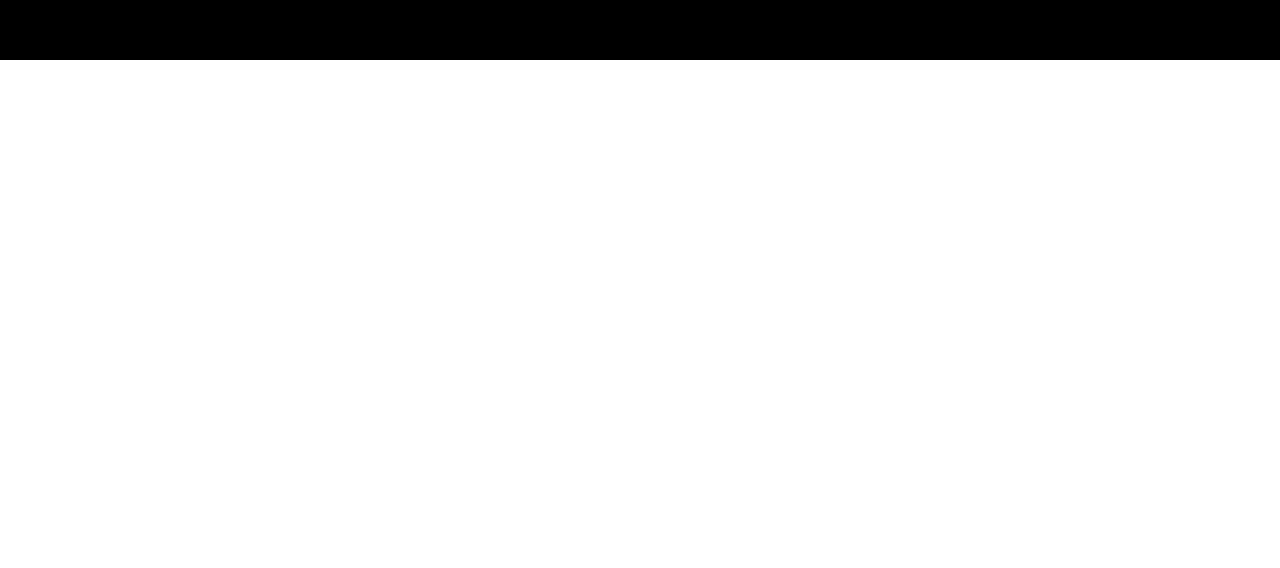
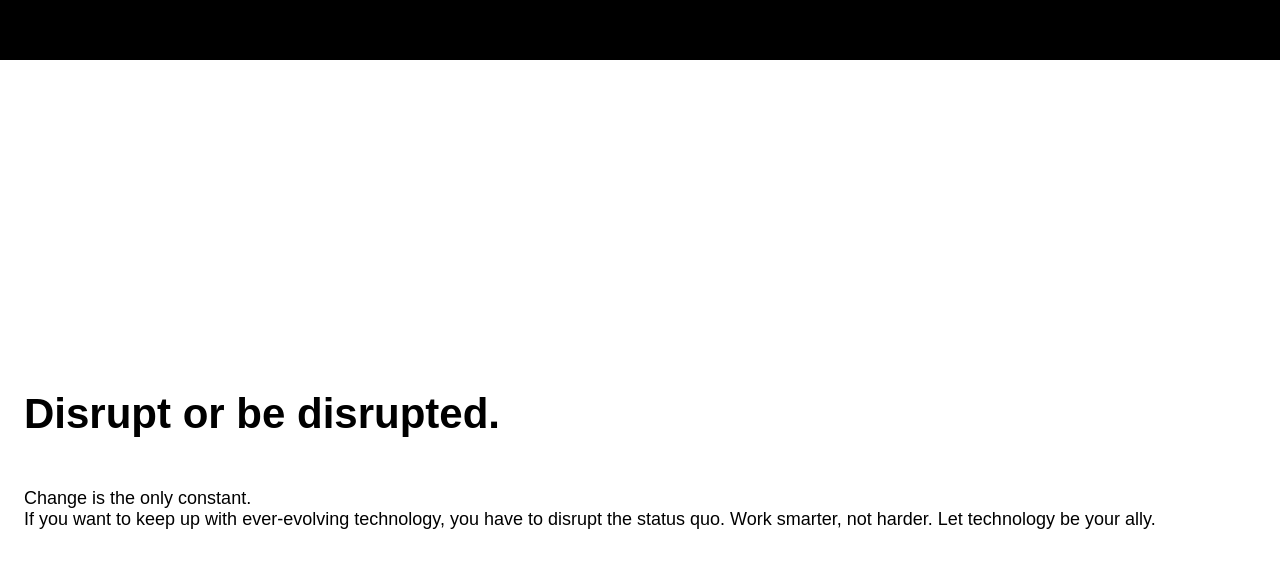
Before and after one commit to Raul99GC/prueba-oyarde, a React (Vite) app: page / in a window 1280 px wide. Shown: the part 838-1406 px from the top of the page. Before the commit the page ends 898 px from the top, so only its background shows below. Built offline with nearby package versions, Linux system fonts and the light colour scheme.

Commit message:
adding DisruptSection component in the main

```diff
--- a/src/App.jsx
+++ b/src/App.jsx
@@ -1,17 +1,19 @@
-
+import React from 'react'
 import { Header } from "./components/Header/Header"
 import { Home } from "./components/Home/Home"
+import styles from './app.module.css'
+import { DisruptSection } from './components/DisruptSection/DisruptSection'
 
 function App() {
-
   return (
-    <>
+    <div className={styles.app}>
       <Header />
-      <main>
+      <main className={styles.main}>
         <Home />
+        <DisruptSection />
       </main>
 
-    </>
+    </div>
   )
 }
 
```
